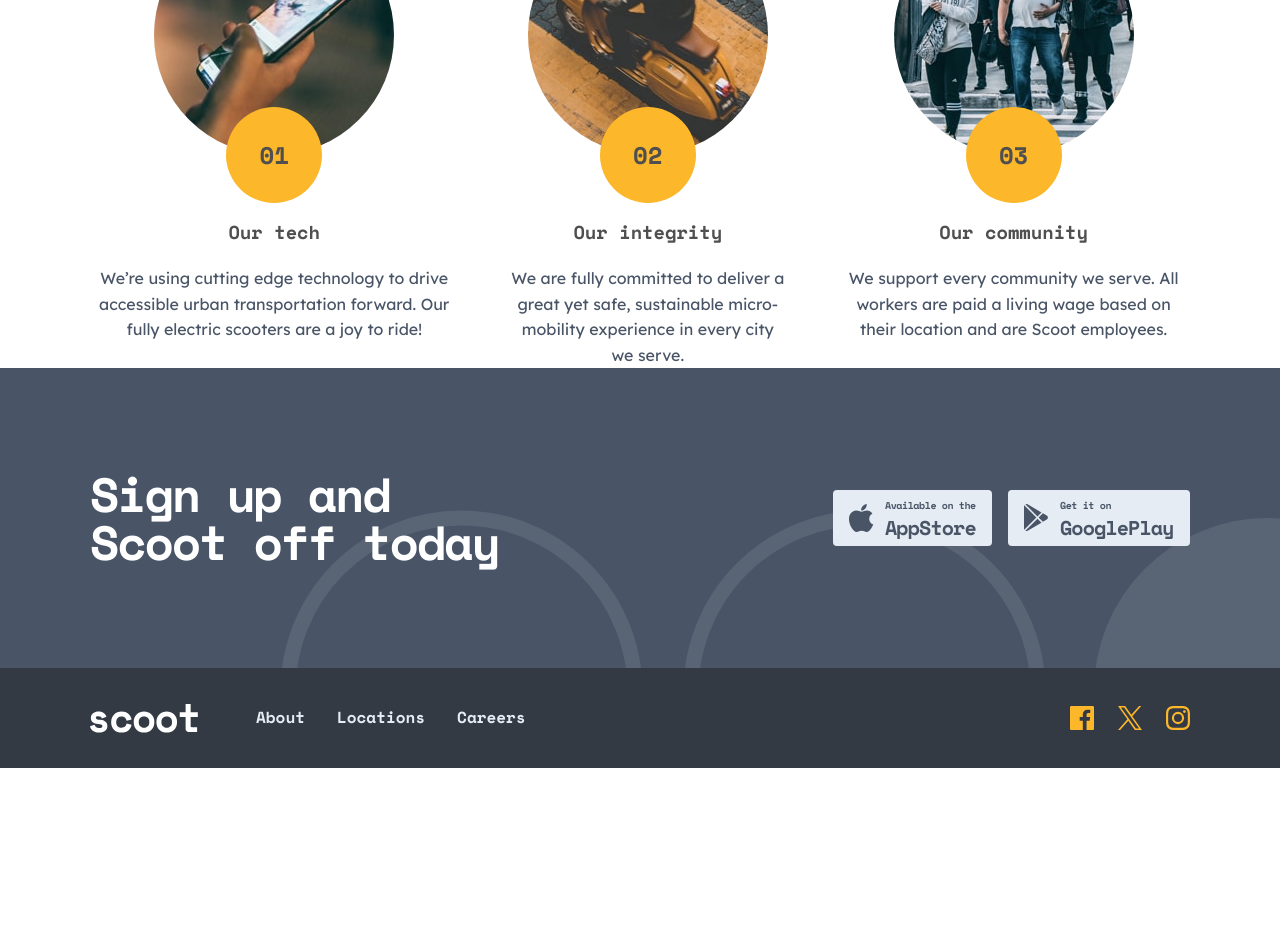
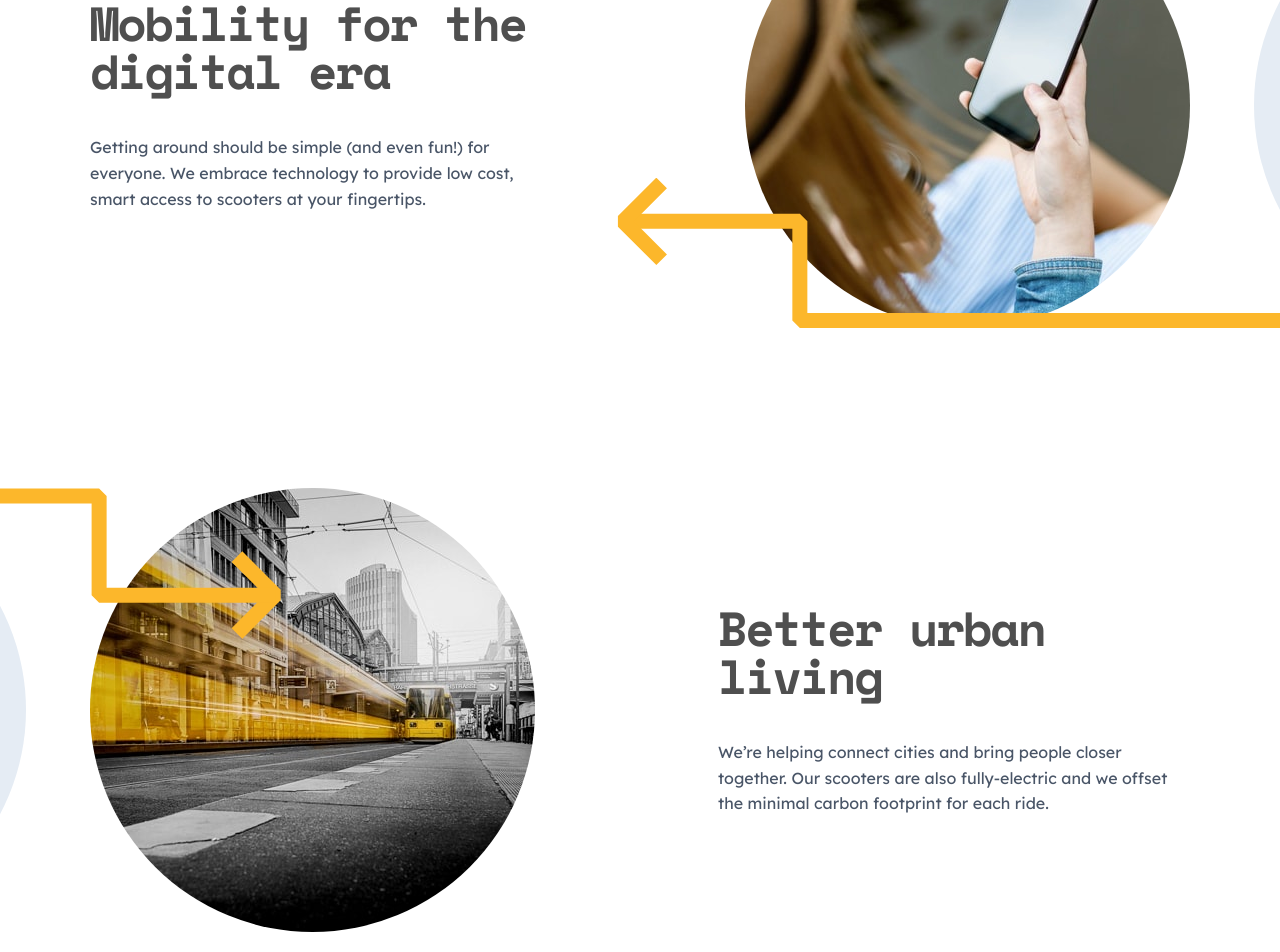
Before and after one commit to Dudeldups/FM-scoot-website, a React (Vite) app: page /about in a window 1280 px wide. Shown: the part 600-1552 px from the top of the page. Before the commit the page ends 1368 px from the top, so only its background shows below. Built offline with nearby package versions, Linux system fonts and the light colour scheme.

Commit message:
added FeatureSection

```diff
--- a/src/pages/About/About.tsx
+++ b/src/pages/About/About.tsx
@@ -1,4 +1,7 @@
+import { BetterLivingImg, DigitalEraImg } from "../../assets/images";
+import FeatureSection from "../../components/FeatureSection/FeatureSection";
 import HeroSection from "../../components/HeroSection/HeroSection";
+import HighlightContainer from "../../components/HighlightContainer/HighlightContainer";
 import IntroductionSection from "../../components/IntroductionSection/IntroductionSection";
 import useDocumentTitle from "../../hooks/useDocumentTitle";
 
@@ -8,6 +11,46 @@ const About = () => {
   return (
     <>
       <HeroSection site="about" />
+
+      <FeatureSection>
+        <h2 className="sr-only">What Scoot offers</h2>
+        <ul>
+          <HighlightContainer as="li" reversedArrow>
+            <div className="img-container">
+              <img
+                src={DigitalEraImg}
+                alt="A woman smiling while using her phone."
+              />
+            </div>
+            <div>
+              <h3>Mobility for the digital era</h3>
+              <p>
+                Getting around should be simple (and even fun!) for everyone. We
+                embrace technology to provide low cost, smart access to scooters
+                at your fingertips.
+              </p>
+            </div>
+          </HighlightContainer>
+
+          <HighlightContainer as="li">
+            <div className="img-container">
+              <img
+                src={BetterLivingImg}
+                alt="A street and tall buildings in an urban area."
+              />
+            </div>
+            <div>
+              <h3>Better urban living</h3>
+              <p>
+                We’re helping connect cities and bring people closer together.
+                Our scooters are also fully-electric and we offset the minimal
+                carbon footprint for each ride.
+              </p>
+            </div>
+          </HighlightContainer>
+        </ul>
+      </FeatureSection>
+
       <IntroductionSection heading="Our values" />
     </>
   );
```
